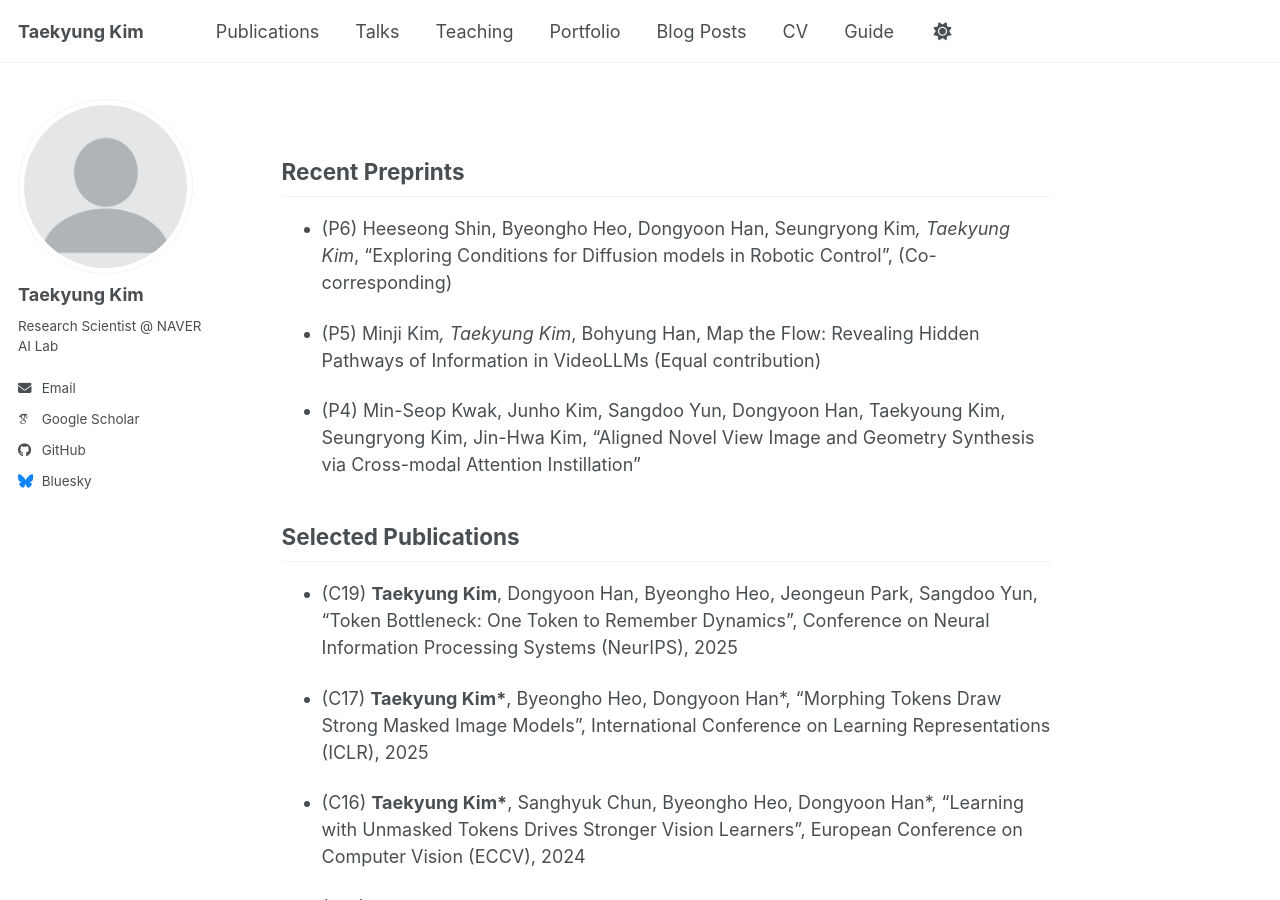
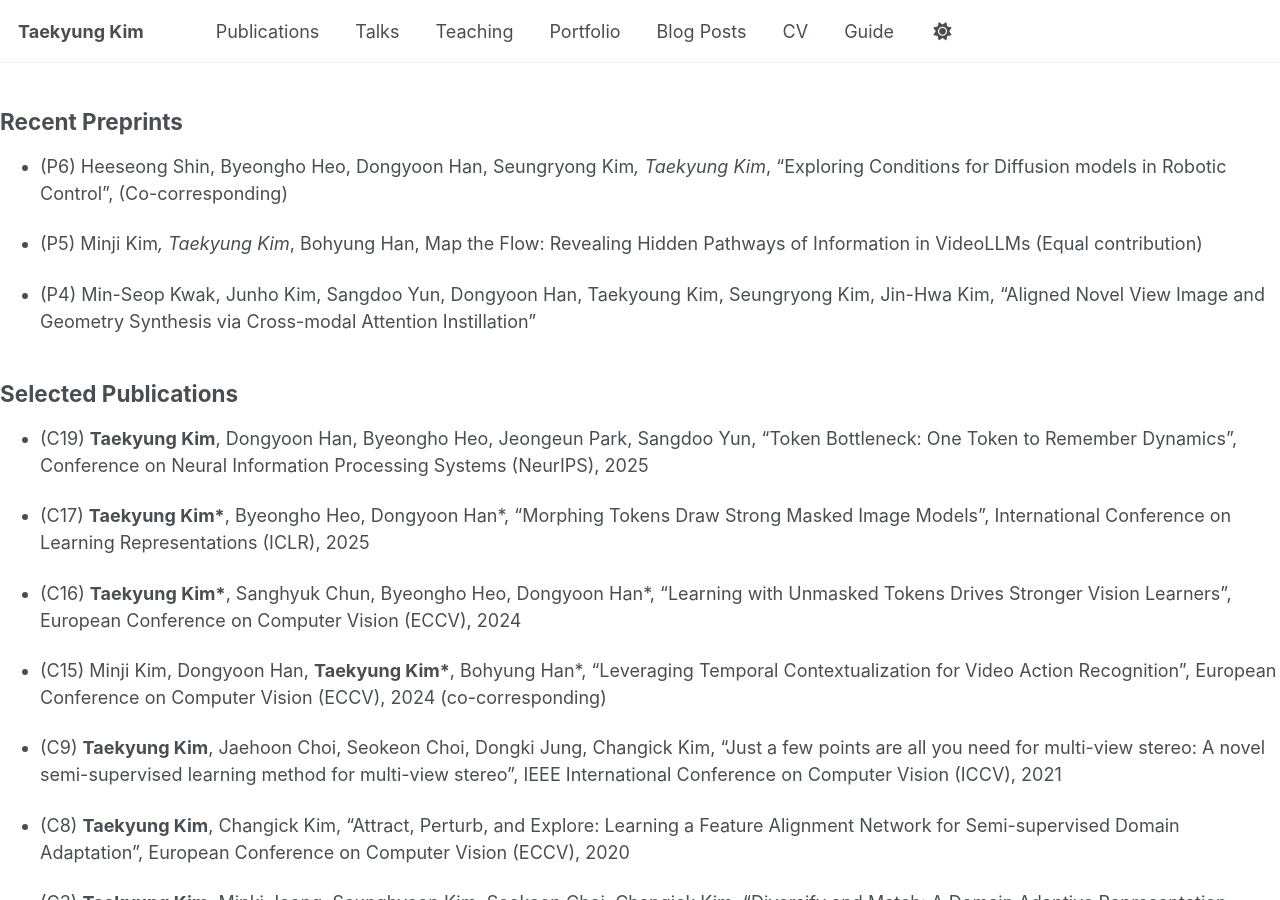
Before and after one commit to taekyungkim918/taekyungkim918.github.io, a Jekyll site: the page built from _pages/about.md, in a window 1280 px wide and 900 px high. Built offline with Jekyll 4.4.1, drawn with Linux system fonts in a browser that asks for light colours; some web fonts are replaced; a script bundle is joined from its source files by our own code; our own code applies the rules of GitHub Pages for plain Markdown files; library files that are not in the unit come from our copies; some of the changed lines change nothing that is shown.

Commit message:
Comment out unused sections in _config.yml
Comment out unused configuration sections for pages, portfolio, and talks.

```diff
--- a/_config.yml
+++ b/_config.yml
@@ -239,12 +239,12 @@ defaults:
       share: true
       related: true
   # _pages
-  - scope:
-      path: ""
-      type: pages
-    values:
-      layout: single
-      author_profile: true
+  # - scope:
+  #     path: ""
+  #     type: pages
+  #   values:
+  #     layout: single
+  #     author_profile: true
   # _teaching
   # - scope:
   #     path: ""
@@ -263,23 +263,6 @@ defaults:
       author_profile: true
       share: true
       comments: true
-  # _portfolio
-  - scope:
-      path: ""
-      type: portfolio
-    values:
-      layout: single
-      author_profile: true
-      share: true
-      comment: true
-  # _talks
-  - scope:
-      path: ""
-      type: talks
-    values:
-      layout: talk
-      author_profile: true
-      share: true
 
 
 # Sass/SCSS
```
